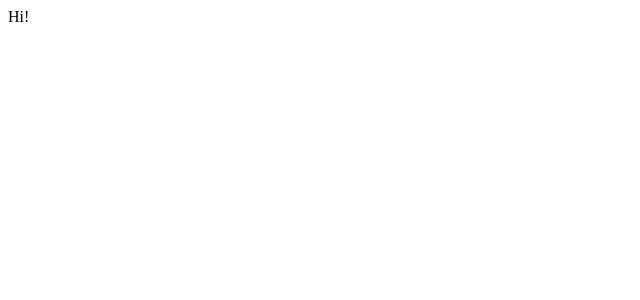
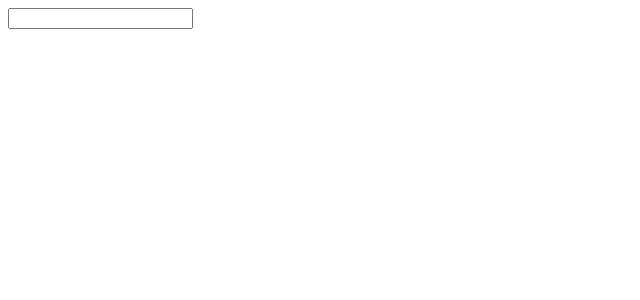
Before and after one commit to Grzegorz-Klimek/projectNo4-VideoSite, a React (Create React App) app in the folder video-site/: page / in a window 1280 px wide. Shown: the top 300 px of the page, without its empty margins (0-640 px from the left). Built offline with nearby package versions, Linux system fonts and the light colour scheme.

Commit message:
create search-bar content

```diff
--- a/video-site/src/components/search-bar.js
+++ b/video-site/src/components/search-bar.js
@@ -0,0 +1,13 @@
+import React, { Component } from 'react'
+
+class SearchBar extends Component {
+    constructor(props) {
+        super(props);
+        this.state = { term: '' }
+    }
+
+    render() {
+        return <input onChange={event => console.log(event.target.value)} />
+    }
+}
+export default SearchBar
--- a/video-site/src/index.js
+++ b/video-site/src/index.js
@@ -1,10 +1,11 @@
 import React from 'react';
 import ReactDOM from 'react-dom';
+import SearchBar from "./components/search-bar";
 
 const API_KEY = 'AIzaSyDnLq67jGMjUp1e84MYEqjVdHSQ1EELCmA';
 
 const App = () => {
-    return <div>Hi!</div>;
+    return <SearchBar />;
 }
 
 ReactDOM.render(<App />, document.querySelector('.container') );
```
